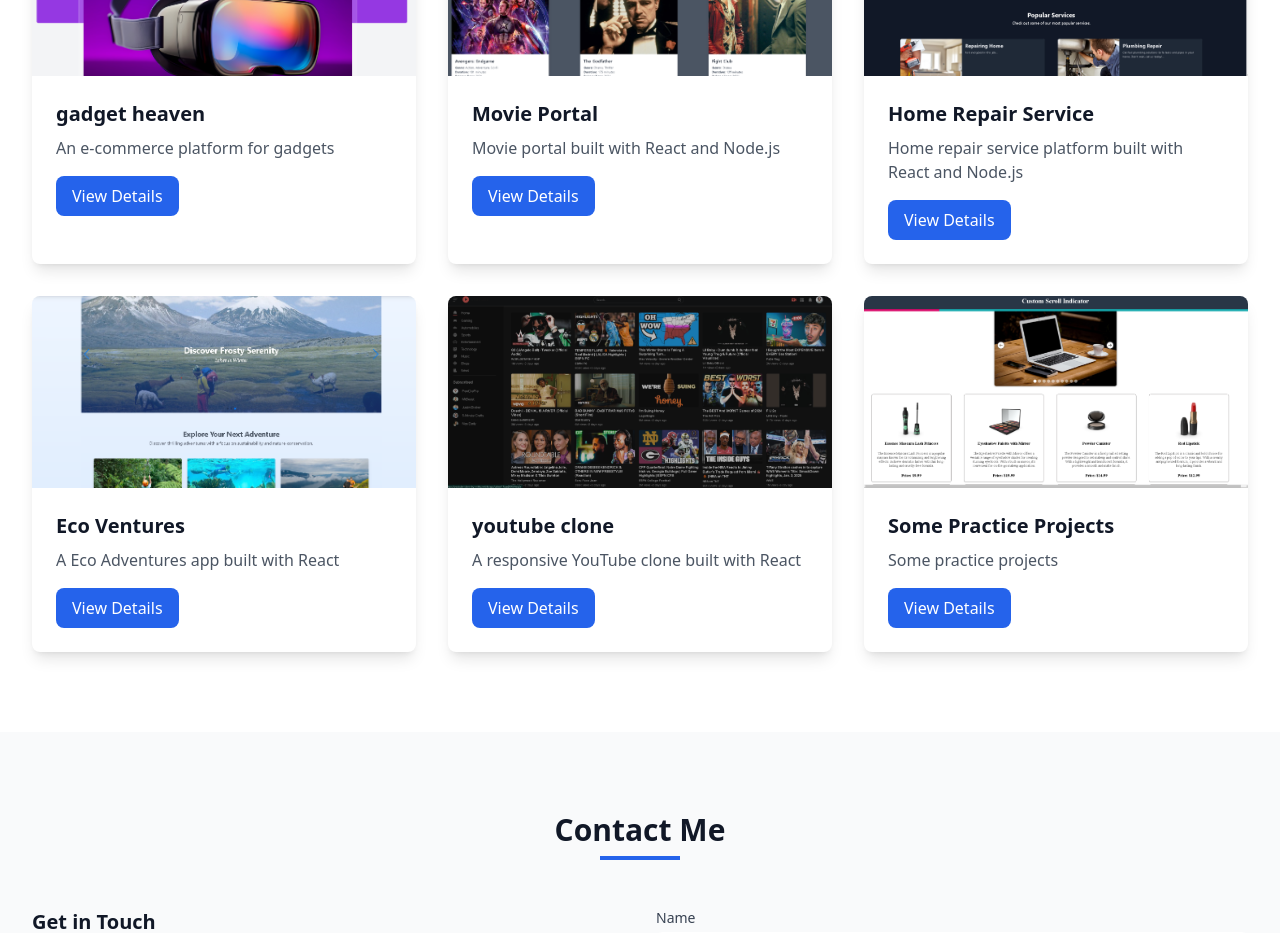
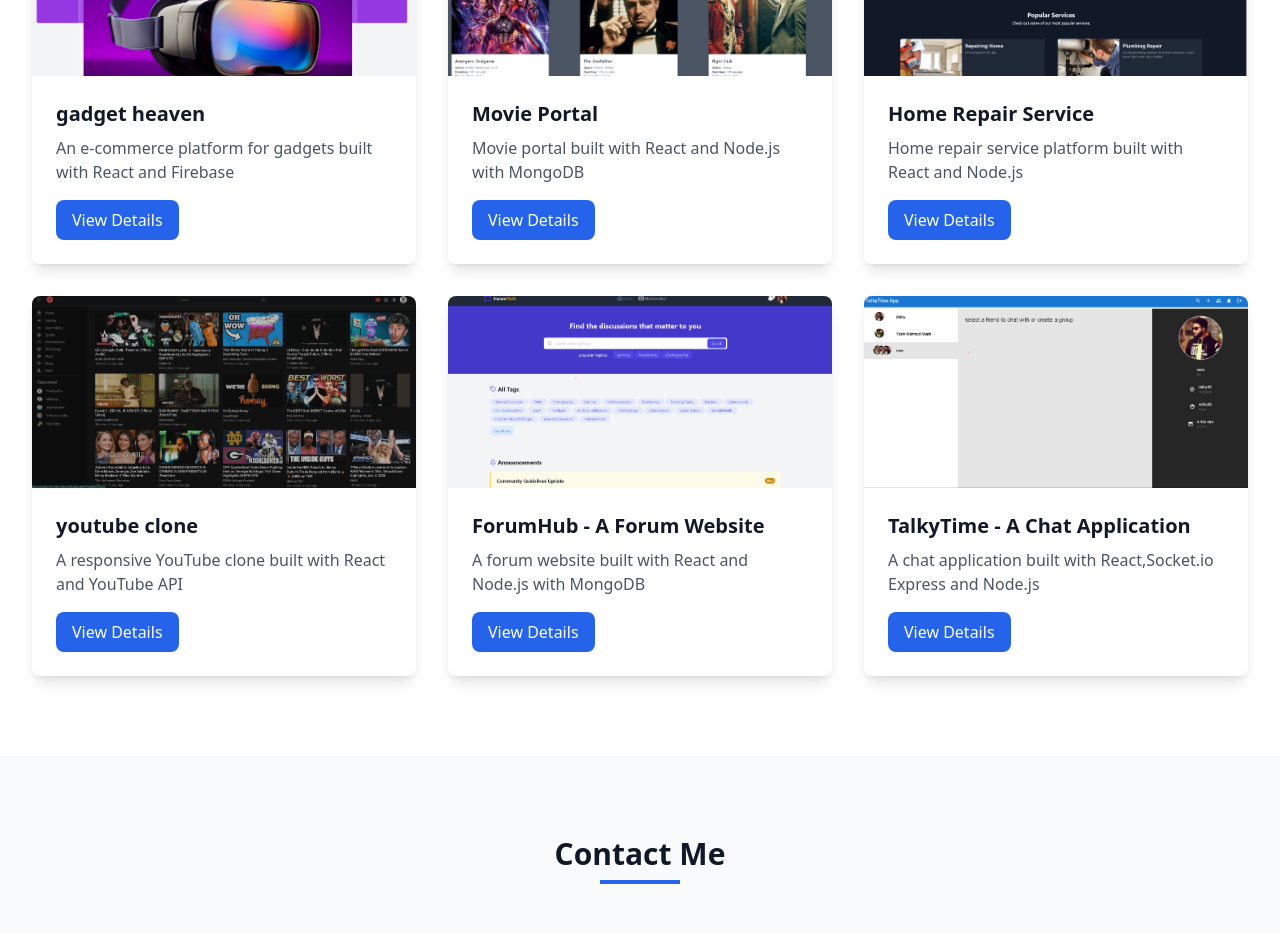
Before and after one commit to MITHU9/my-final-portfolio, a React (Vite) app: page / in a window 1280 px wide. Shown: the part 2660-3593 px from the top of the page. Built offline with nearby package versions, Linux system fonts and the light colour scheme.

Commit message:
add new projects

```diff
--- a/src/components/Projects.jsx
+++ b/src/components/Projects.jsx
@@ -4,9 +4,9 @@ import { ExternalLink, Github, X } from "lucide-react";
 import project1 from "/project1.png";
 import project2 from "/project2.png";
 import project3 from "/project4.png";
-import project4 from "/project3.png";
 import project5 from "/project5.png";
-import project6 from "/project6.png";
+import project7 from "/project7.png";
+import project8 from "/project8.png";
 
 import { useTheme } from "../context/ThemeContext";
 import Button from "./button/Button";
@@ -16,7 +16,7 @@ const projects = [
     id: 1,
     title: "gadget heaven",
     image: project1,
-    brief: "An e-commerce platform for gadgets",
+    brief: "An e-commerce platform for gadgets built with React and Firebase",
     description:
       "This e-commerce platform features user authentication, product management, shopping cart functionality",
     technologies: ["React", "tailwindCSS", "Firebase"],
@@ -31,7 +31,7 @@ const projects = [
     id: 2,
     title: "Movie Portal",
     image: project2,
-    brief: "Movie portal built with React and Node.js",
+    brief: "Movie portal built with React and Node.js with MongoDB",
     description:
       "A platform that allows users to search for movies, view movie details, and add movies to their Favlist. Features include user authentication, and user-specific Favlist.",
     technologies: [
@@ -73,24 +73,9 @@ const projects = [
   },
   {
     id: 4,
-    title: "Eco Ventures",
-    image: project4,
-    brief: "A Eco Adventures app built with React",
-    description:
-      "A platform that allows users for seeing adventures places and weather of that place. Features include user authentication, and adventure details page. User can update their profile.",
-    technologies: ["React", "tailwindCSS", "Firebase"],
-    liveLink: "https://eco-adventure-by-mithu9.netlify.app/",
-    githubLink: "https://github.com/MITHU9/eco-ventures",
-    challenges:
-      " Implementing user authentication and update user functionality was challenging . I used Firebase Authentication.",
-    improvements:
-      "Future improvements include adding a review system, implementing a notification system, and adding backend to this project.",
-  },
-  {
-    id: 5,
     title: "youtube clone",
     image: project5,
-    brief: "A responsive YouTube clone built with React",
+    brief: "A responsive YouTube clone built with React and YouTube API",
     description:
       "A YouTube clone that features video playback,and category wise data fetching, and video recommendation  . The app is responsive and mobile-friendly.",
     technologies: ["React", "CSS", "YouTube API"],
@@ -102,18 +87,50 @@ const projects = [
       "Future improvements including search functionality, implementing a notification system, and add backend to this project.",
   },
   {
+    id: 5,
+    title: "ForumHub - A Forum Website",
+    image: project7,
+    brief: "A forum website built with React and Node.js with MongoDB",
+    description:
+      "A platform that allows users to create and join forums, post questions, and answer questions. Features include user authentication, and user-specific data.",
+    technologies: [
+      "React",
+      "tailwindCSS",
+      "NodeJs",
+      "Express",
+      "MongoDB",
+      "Firebase",
+    ],
+    liveLink: "https://forumhub-by-mithu9.netlify.app/",
+    githubLink: "https://github.com/MITHU9/forumHub-application",
+    challenges:
+      "Implementing user can votes at a time just ones and deleting post with posts comments and fetch comment for individual post . I used Firebase Authentication and MongoDB for store data . Report and delete comment functionality.",
+    improvements:
+      "Future improvements include adding a review system, implementing a notification system, and adding a mobile app.",
+  },
+  {
     id: 6,
-    title: "Some Practice Projects",
-    image: project6,
-    brief: "Some practice projects",
+    title: "TalkyTime - A Chat Application",
+    image: project8,
+    brief: "A chat application built with React,Socket.io Express and Node.js",
     description:
-      "Some practice projects that I have done. These projects are built with React, tailwindCSS, and API.",
-    technologies: ["React", "CSS", "API"],
-    liveLink: "https://react-interview-question-by-mithu.netlify.app/",
-    githubLink: "https://github.com/MITHU9/React-projects-for-interview",
-    challenges: "Fetching and displaying data from the API was challenging. ",
+      "A platform that allows users to chat with each other. Features include user authentication, single chat, group chat, user-specific data and user can see online users and offline users, user can see typing status of other users, user can see notification of new message, user can see notification of friend request.",
+
+    technologies: [
+      "React",
+      "MaterialUI",
+      "NodeJs",
+      "Express",
+      "MongoDB",
+      "JWT",
+      "Socket.io",
+    ],
+    liveLink: "https://chat-app-by-mithu9.netlify.app/",
+    githubLink: "https://github.com/MITHU9/realtime-chat-app",
+    challenges:
+      "Implementing user authentication and user-specific data was challenging.Socket.io for real time chat and notification system. Redux toolkit for state management.",
     improvements:
-      "Every project has some improvements. I will add more features to these projects.",
+      "Improve the UI/UX, add more features like video call, voice call, and add a mobile app.",
   },
 ];
 
```
Also changed, not shown: public/project7.png (added), public/project8.png (added).
